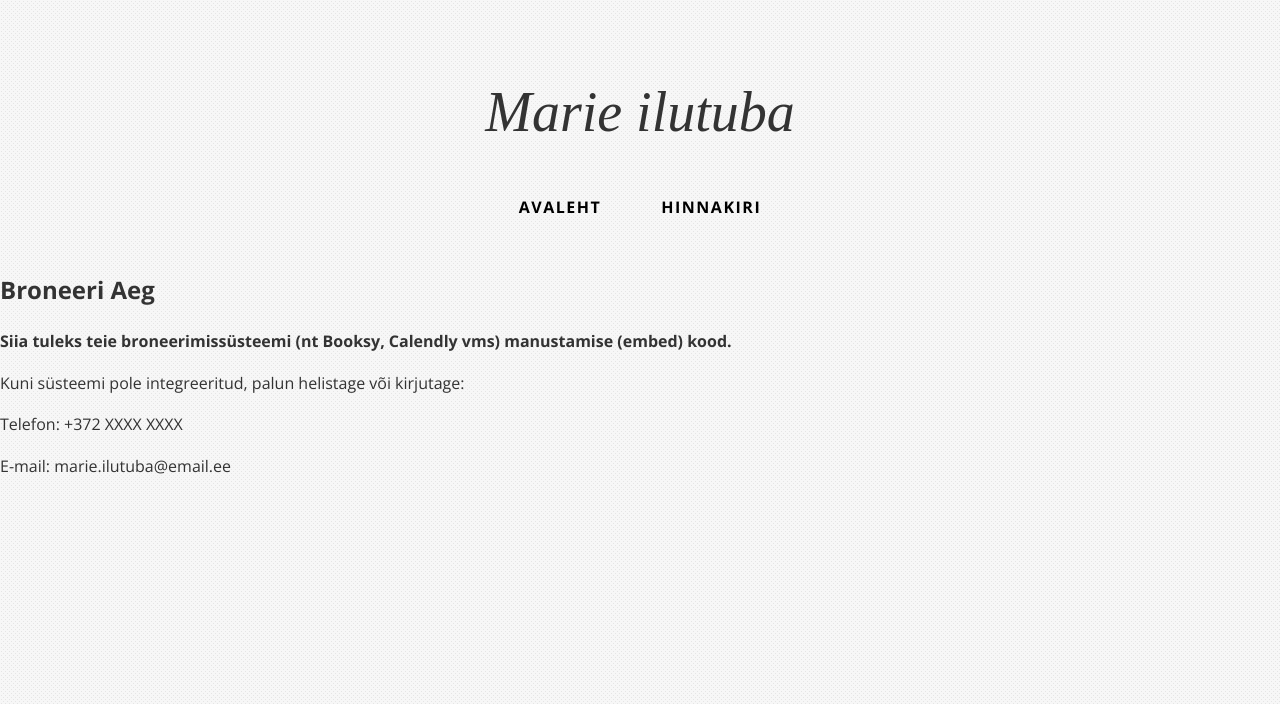
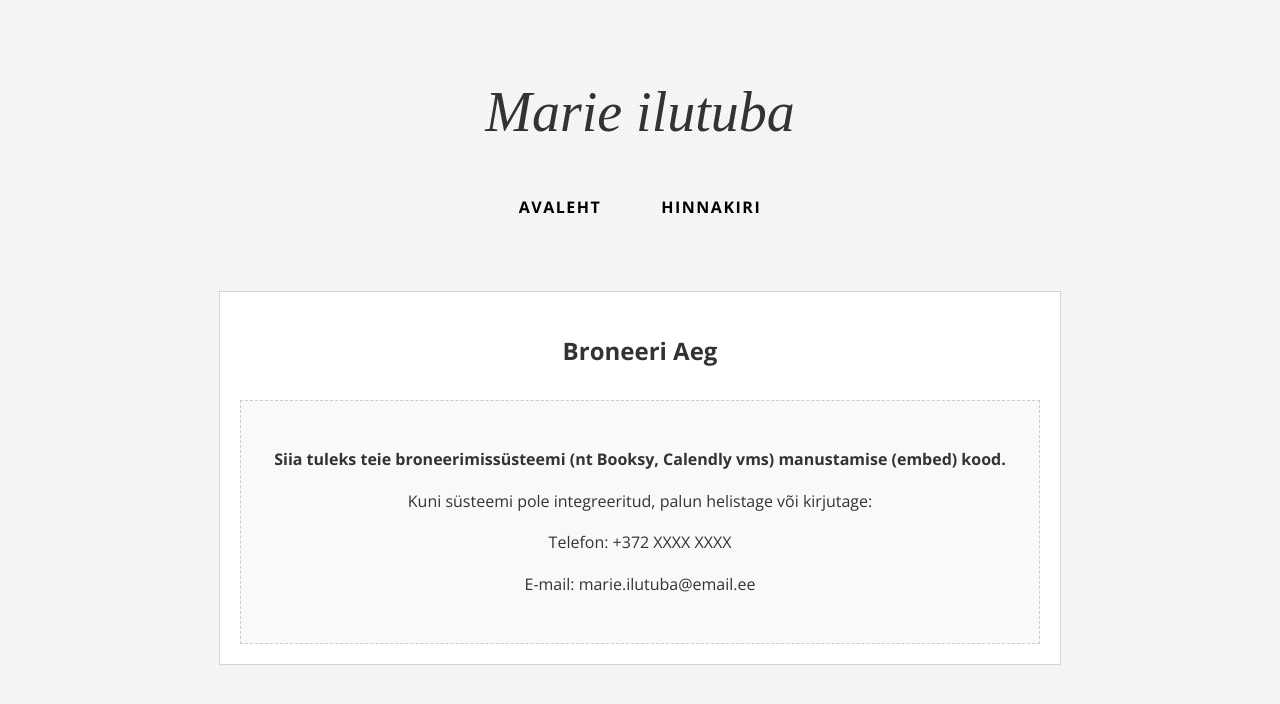
Before and after one commit to Ormmees/9SE, a plain HTML site: page broneeri.html in a window 1280 px wide. Shown: the top 704 px of the page. Drawn offline with nearby package versions, Linux system fonts and the light colour scheme; a web font is replaced by a local one.

Commit message:
Refactor CSS by removing commented sections

```diff
--- a/style.css
+++ b/style.css
@@ -1,4 +1,4 @@
-/* --- ÜLDISED STIILID JA TAUST --- */
+
 body {
     font-family: 'Open Sans', sans-serif;
     margin: 0;
@@ -10,7 +10,7 @@ body {
     line-height: 1.6;
 }
 
-/* --- LOGO JA NAVIGATSIOON --- */
+
 .header {
     padding: 30px 20px 20px 20px;
     text-align: center;
@@ -44,7 +44,7 @@ body {
     border-color: #9f8c88;
 }
 
-/* --- KAHE-VEERULINE PAIGUTUS (MAIN) --- */
+
 .main-content {
     display: flex;
     max-width: 1100px;
@@ -55,19 +55,19 @@ body {
 }
 
 .gallery-column {
-    flex: 2; /* Lai veerg (ca 65%) */
+    flex: 2;
     min-width: 65%;
 }
 
 .info-column {
-    flex: 1; /* Kitsas veerg (ca 35%) */
+    flex: 1;
     min-width: 30%;
     display: flex;
     flex-direction: column;
     align-items: center;
 }
 
-/* Ühine stiil sisu kastidele */
+
 .content-box {
     background-color: #fff;
     padding: 20px;
@@ -78,7 +78,7 @@ body {
     box-sizing: border-box;
 }
 
-/* Galerii ja Kaardi sisu */
+
 .gallery-placeholder, iframe {
     background-color: #efefef;
     display: flex;
@@ -89,14 +89,14 @@ body {
     width: 100%;
 }
 .gallery-placeholder {
-    height: 600px; /* Galerii on suurem */
+    height: 600px;
 }
 
 .placeholder-text {
     margin: 5px 0;
 }
 
-/* Kontaktinfo Kaardi All */
+
 .contact-details {
     width: 100%;
     text-align: center;
@@ -115,7 +115,7 @@ body {
     margin-top: 15px;
 }
 
-/* --- SOTSIAALMEEDIA IKoonid (IG, F, T) --- */
+
 .social-icons {
     display: flex;
     gap: 15px;
@@ -146,8 +146,8 @@ body {
     cursor: default;
 }
 
-/* --- HINNAKIRI LEHE STIILID --- */
-.price-list-content {
+
+.price-list-content, .booking-content {
     max-width: 800px;
     margin: 40px auto;
     padding: 20px;
@@ -155,7 +155,7 @@ body {
     border: 1px solid #d4d4d4;
 }
 
-.price-list-content h2 {
+.price-list-content h2, .booking-content h2 {
     text-align: center;
     margin-bottom: 30px;
 }
@@ -183,7 +183,17 @@ body {
     color: #666;
 }
 
-/* --- MOBIILI Reageeriv Disain --- */
+.booking-content {
+    text-align: center;
+}
+
+.booking-form-placeholder {
+    padding: 30px;
+    border: 1px dashed #ccc;
+    background-color: #f9f9f9;
+}
+
+
 @media (max-width: 800px) {
     .main-content {
         flex-direction: column;
```
